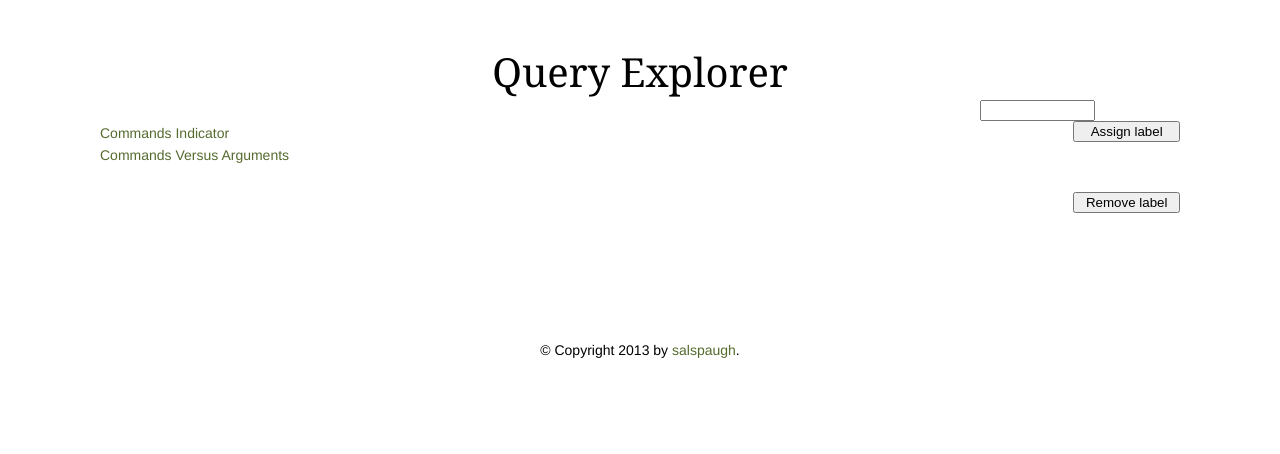
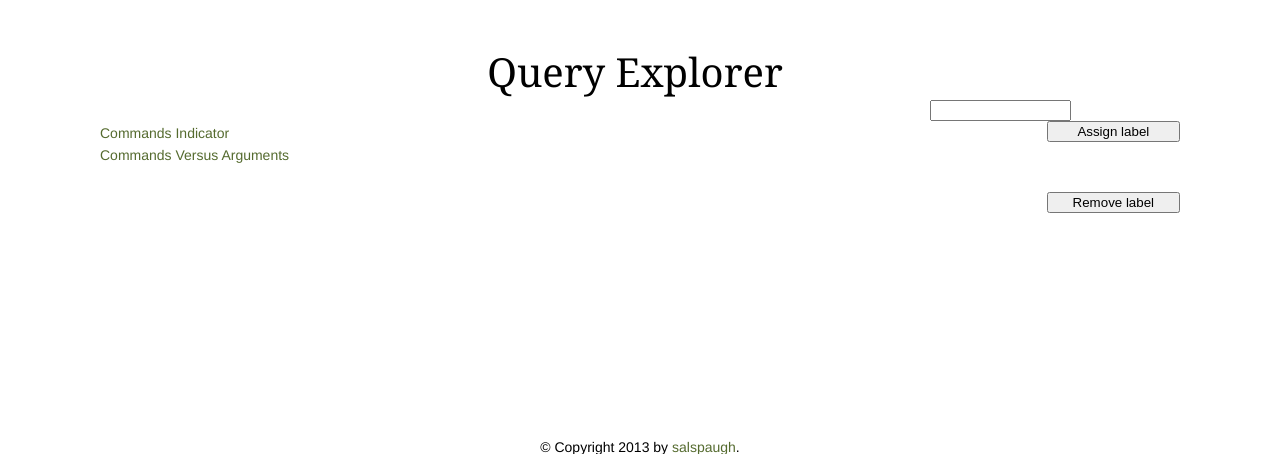
Before and after one commit to salspaugh/queryexplorer, a Flask app: page /commands_indicator in a window 1280 px wide. Shown: the top 454 px of the page. Before the commit the page ends 358 px from the top, so only its background shows below. Run offline with Flask 2, Linux system fonts and the light colour scheme; data that the repository does not hold is empty; some libraries are stand-ins or nearby versions; some web fonts are replaced.

Commit message:
Fixed button appearance in Firefox.

```diff
--- a/queryexplorer/static/css/style.css
+++ b/queryexplorer/static/css/style.css
@@ -29,7 +29,7 @@
 }
 #rightsidebar {
     float: right;
-    width: 200px;
+    width: 250px;
     margin-top: 100px;
     margin-right: 100px;
 }
@@ -40,11 +40,11 @@
 }
 input {
     float: left;
-    width: 8em;
+    width: 10em;
 }
 button {
     float: right;
-    width: 8em;
+    width: 10em;
 }
 div.tooltip {
     position: absolute;
```
